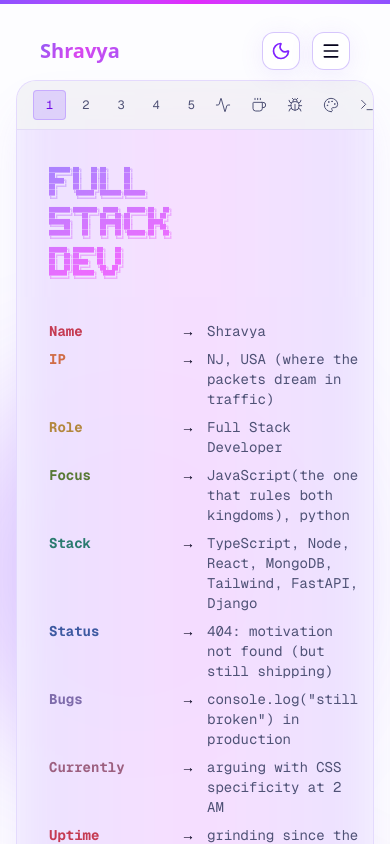
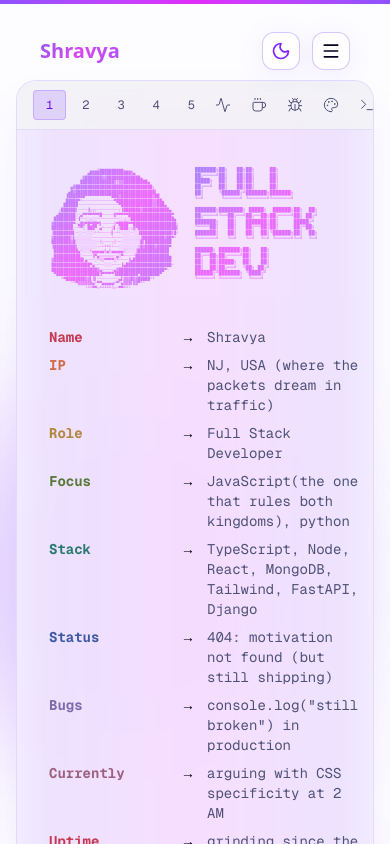
Before and after one commit to ShravyaKudlu/portfolio26, a Next.js app: page / in a window 390 px wide. Shown: the top 844 px of the page. Built offline with nearby package versions, Linux system fonts and the light colour scheme.

Commit message:
fix: mobile terminal part2

```diff
--- a/components/hero.tsx
+++ b/components/hero.tsx
@@ -952,19 +952,33 @@ export function Hero() {
                       initial={{ opacity: 0, scale: 0.8 }}
                       animate={{ opacity: 1, scale: 1 }}
                       transition={{ delay: 0.1, type: "spring" }}
-                      className="block"
+                      className="flex flex-col md:block gap-4"
                     >
-                      {/* Face ASCII - Desktop only */}
+                      {/* Mobile: Face on left, Text on right */}
+                      <div className="flex flex-row gap-4 md:hidden items-start">
+                        <pre
+                          suppressHydrationWarning
+                          className="ascii-art text-[4px] leading-tight text-transparent bg-clip-text bg-gradient-to-br from-violet-400 via-fuchsia-400 to-purple-400 select-none flex-shrink-0"
+                        >
+                          {currentAsciiFace}
+                        </pre>
+                        <pre
+                          suppressHydrationWarning
+                          className="ascii-art text-[5px] leading-tight text-transparent bg-clip-text bg-gradient-to-br from-violet-400 via-fuchsia-400 to-purple-400 select-none"
+                        >
+                          {currentAsciiText}
+                        </pre>
+                      </div>
+                      {/* Desktop: Face on top, Text below */}
                       <pre
                         suppressHydrationWarning
                         className="hidden md:block ascii-art text-[7px] md:text-[9px] leading-tight text-transparent bg-clip-text bg-gradient-to-br from-violet-400 via-fuchsia-400 to-purple-400 select-none mb-4"
                       >
                         {currentAsciiFace}
                       </pre>
-                      {/* Text ASCII - All screens */}
                       <pre
                         suppressHydrationWarning
-                        className="ascii-art text-[5px] sm:text-[6px] md:text-[9px] leading-tight text-transparent bg-clip-text bg-gradient-to-br from-violet-400 via-fuchsia-400 to-purple-400 select-none"
+                        className="hidden md:block ascii-art text-[7px] md:text-[9px] leading-tight text-transparent bg-clip-text bg-gradient-to-br from-violet-400 via-fuchsia-400 to-purple-400 select-none"
                       >
                         {currentAsciiText}
                       </pre>
```
